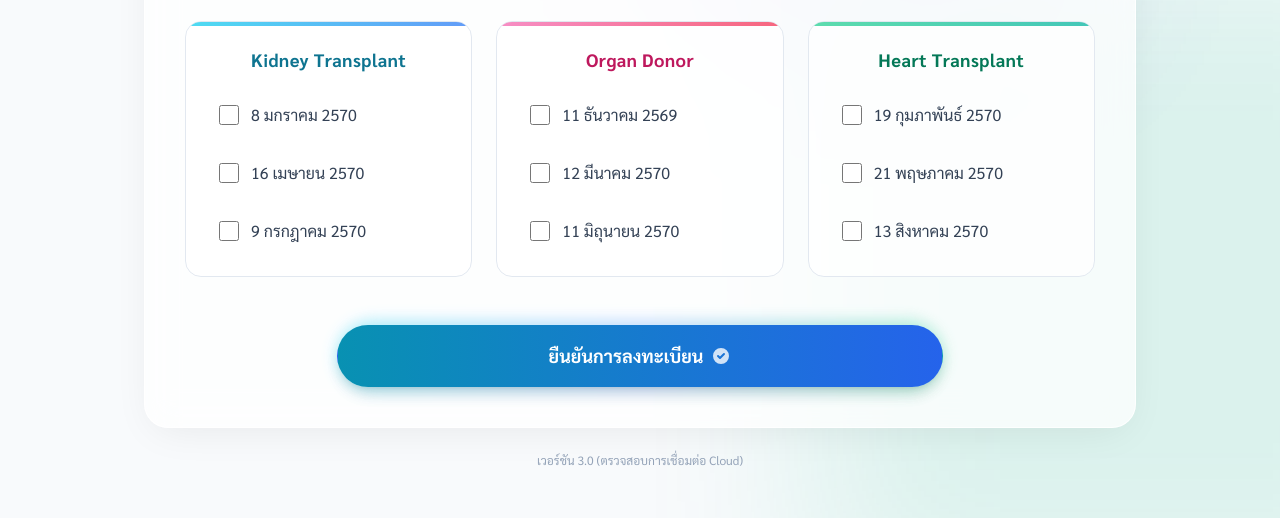
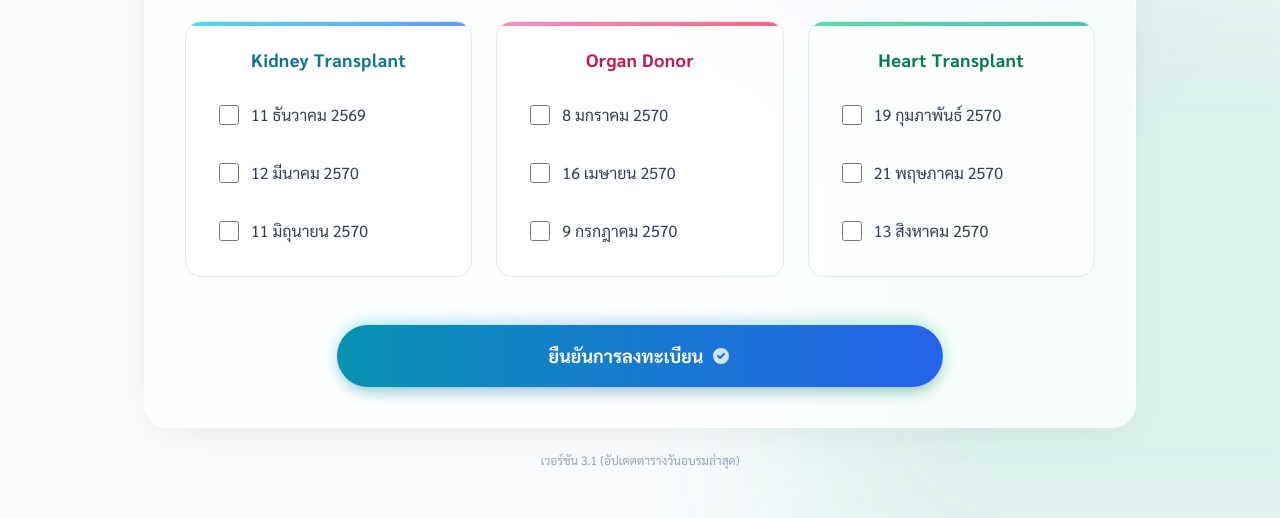
Before and after one commit to jiravutrj-cloud/organttls, a plain HTML site: page index.html in a window 1280 px wide. Shown: the part 916-1434 px from the top of the page. Drawn offline with nearby package versions, Linux system fonts and the light colour scheme; no server answers.

Commit message:
Refactor checkbox labels and update version info
Updated labels and values for checkboxes related to kidney and organ donation dates. Changed version number in footer and adjusted table row hover effects.

```diff
--- a/index.html
+++ b/index.html
@@ -200,47 +200,47 @@
 
                     <div class="grid grid-cols-1 md:grid-cols-3 gap-5 sm:gap-6">
 
-                        <!-- Box 1 -->
+                        <!-- Box 1: Kidney Transplant -->
                         <div class="group bg-white/70 border border-slate-200 rounded-2xl p-5 sm:p-6 transition-all duration-300 hover:bg-white hover:border-cyan-400/50 hover:shadow-md relative overflow-hidden">
                             <div class="absolute top-0 left-0 w-full h-1 bg-gradient-to-r from-cyan-400 to-blue-500 opacity-80"></div>
                             <h4 class="text-base sm:text-lg font-bold text-cyan-700 text-left sm:text-center mb-4 sm:mb-5 tracking-wide">Kidney Transplant</h4>
                             <div class="space-y-3 sm:space-y-4">
                                 <label class="flex items-center space-x-3 cursor-pointer p-3 sm:p-2 bg-white sm:bg-transparent border border-slate-100 sm:border-transparent hover:bg-slate-50 rounded-xl sm:rounded-lg transition-colors shadow-sm sm:shadow-none">
-                                    <input type="checkbox" name="kidney" value="8 มกราคม 2570" class="w-6 h-6 sm:w-5 sm:h-5 rounded bg-white border-slate-300 text-cyan-500 focus:ring-cyan-500">
+                                    <input type="checkbox" name="kidney" value="11 ธันวาคม 2569" class="w-6 h-6 sm:w-5 sm:h-5 rounded bg-white border-slate-300 text-cyan-500 focus:ring-cyan-500">
+                                    <span class="text-slate-700 text-sm sm:text-base font-medium sm:font-normal">11 ธันวาคม 2569</span>
+                                </label>
+                                <label class="flex items-center space-x-3 cursor-pointer p-3 sm:p-2 bg-white sm:bg-transparent border border-slate-100 sm:border-transparent hover:bg-slate-50 rounded-xl sm:rounded-lg transition-colors shadow-sm sm:shadow-none">
+                                    <input type="checkbox" name="kidney" value="12 มีนาคม 2570" class="w-6 h-6 sm:w-5 sm:h-5 rounded bg-white border-slate-300 text-cyan-500 focus:ring-cyan-500">
+                                    <span class="text-slate-700 text-sm sm:text-base font-medium sm:font-normal">12 มีนาคม 2570</span>
+                                </label>
+                                <label class="flex items-center space-x-3 cursor-pointer p-3 sm:p-2 bg-white sm:bg-transparent border border-slate-100 sm:border-transparent hover:bg-slate-50 rounded-xl sm:rounded-lg transition-colors shadow-sm sm:shadow-none">
+                                    <input type="checkbox" name="kidney" value="11 มิถุนายน 2570" class="w-6 h-6 sm:w-5 sm:h-5 rounded bg-white border-slate-300 text-cyan-500 focus:ring-cyan-500">
+                                    <span class="text-slate-700 text-sm sm:text-base font-medium sm:font-normal">11 มิถุนายน 2570</span>
+                                </label>
+                            </div>
+                        </div>
+
+                        <!-- Box 2: Organ Donor -->
+                        <div class="group bg-white/70 border border-slate-200 rounded-2xl p-5 sm:p-6 transition-all duration-300 hover:bg-white hover:border-pink-400/50 hover:shadow-md relative overflow-hidden">
+                            <div class="absolute top-0 left-0 w-full h-1 bg-gradient-to-r from-pink-400 to-rose-500 opacity-80"></div>
+                            <h4 class="text-base sm:text-lg font-bold text-pink-700 text-left sm:text-center mb-4 sm:mb-5 tracking-wide">Organ Donor</h4>
+                            <div class="space-y-3 sm:space-y-4">
+                                <label class="flex items-center space-x-3 cursor-pointer p-3 sm:p-2 bg-white sm:bg-transparent border border-slate-100 sm:border-transparent hover:bg-slate-50 rounded-xl sm:rounded-lg transition-colors shadow-sm sm:shadow-none">
+                                    <input type="checkbox" name="organ" value="8 มกราคม 2570" class="w-6 h-6 sm:w-5 sm:h-5 rounded bg-white border-slate-300 text-pink-500 focus:ring-pink-500 accent-pink-500">
                                     <span class="text-slate-700 text-sm sm:text-base font-medium sm:font-normal">8 มกราคม 2570</span>
                                 </label>
                                 <label class="flex items-center space-x-3 cursor-pointer p-3 sm:p-2 bg-white sm:bg-transparent border border-slate-100 sm:border-transparent hover:bg-slate-50 rounded-xl sm:rounded-lg transition-colors shadow-sm sm:shadow-none">
-                                    <input type="checkbox" name="kidney" value="16 เมษายน 2570" class="w-6 h-6 sm:w-5 sm:h-5 rounded bg-white border-slate-300 text-cyan-500 focus:ring-cyan-500">
+                                    <input type="checkbox" name="organ" value="16 เมษายน 2570" class="w-6 h-6 sm:w-5 sm:h-5 rounded bg-white border-slate-300 text-pink-500 focus:ring-pink-500 accent-pink-500">
                                     <span class="text-slate-700 text-sm sm:text-base font-medium sm:font-normal">16 เมษายน 2570</span>
                                 </label>
                                 <label class="flex items-center space-x-3 cursor-pointer p-3 sm:p-2 bg-white sm:bg-transparent border border-slate-100 sm:border-transparent hover:bg-slate-50 rounded-xl sm:rounded-lg transition-colors shadow-sm sm:shadow-none">
-                                    <input type="checkbox" name="kidney" value="9 กรกฎาคม 2570" class="w-6 h-6 sm:w-5 sm:h-5 rounded bg-white border-slate-300 text-cyan-500 focus:ring-cyan-500">
+                                    <input type="checkbox" name="organ" value="9 กรกฎาคม 2570" class="w-6 h-6 sm:w-5 sm:h-5 rounded bg-white border-slate-300 text-pink-500 focus:ring-pink-500 accent-pink-500">
                                     <span class="text-slate-700 text-sm sm:text-base font-medium sm:font-normal">9 กรกฎาคม 2570</span>
                                 </label>
                             </div>
                         </div>
 
-                        <!-- Box 2 -->
-                        <div class="group bg-white/70 border border-slate-200 rounded-2xl p-5 sm:p-6 transition-all duration-300 hover:bg-white hover:border-pink-400/50 hover:shadow-md relative overflow-hidden">
-                            <div class="absolute top-0 left-0 w-full h-1 bg-gradient-to-r from-pink-400 to-rose-500 opacity-80"></div>
-                            <h4 class="text-base sm:text-lg font-bold text-pink-700 text-left sm:text-center mb-4 sm:mb-5 tracking-wide">Organ Donor</h4>
-                            <div class="space-y-3 sm:space-y-4">
-                                <label class="flex items-center space-x-3 cursor-pointer p-3 sm:p-2 bg-white sm:bg-transparent border border-slate-100 sm:border-transparent hover:bg-slate-50 rounded-xl sm:rounded-lg transition-colors shadow-sm sm:shadow-none">
-                                    <input type="checkbox" name="organ" value="11 ธันวาคม 2569" class="w-6 h-6 sm:w-5 sm:h-5 rounded bg-white border-slate-300 text-pink-500 focus:ring-pink-500 accent-pink-500">
-                                    <span class="text-slate-700 text-sm sm:text-base font-medium sm:font-normal">11 ธันวาคม 2569</span>
-                                </label>
-                                <label class="flex items-center space-x-3 cursor-pointer p-3 sm:p-2 bg-white sm:bg-transparent border border-slate-100 sm:border-transparent hover:bg-slate-50 rounded-xl sm:rounded-lg transition-colors shadow-sm sm:shadow-none">
-                                    <input type="checkbox" name="organ" value="12 มีนาคม 2570" class="w-6 h-6 sm:w-5 sm:h-5 rounded bg-white border-slate-300 text-pink-500 focus:ring-pink-500 accent-pink-500">
-                                    <span class="text-slate-700 text-sm sm:text-base font-medium sm:font-normal">12 มีนาคม 2570</span>
-                                </label>
-                                <label class="flex items-center space-x-3 cursor-pointer p-3 sm:p-2 bg-white sm:bg-transparent border border-slate-100 sm:border-transparent hover:bg-slate-50 rounded-xl sm:rounded-lg transition-colors shadow-sm sm:shadow-none">
-                                    <input type="checkbox" name="organ" value="11 มิถุนายน 2570" class="w-6 h-6 sm:w-5 sm:h-5 rounded bg-white border-slate-300 text-pink-500 focus:ring-pink-500 accent-pink-500">
-                                    <span class="text-slate-700 text-sm sm:text-base font-medium sm:font-normal">11 มิถุนายน 2570</span>
-                                </label>
-                            </div>
-                        </div>
-
-                        <!-- Box 3 -->
+                        <!-- Box 3: Heart Transplant -->
                         <div class="group bg-white/70 border border-slate-200 rounded-2xl p-5 sm:p-6 transition-all duration-300 hover:bg-white hover:border-emerald-400/50 hover:shadow-md relative overflow-hidden">
                             <div class="absolute top-0 left-0 w-full h-1 bg-gradient-to-r from-emerald-400 to-teal-500 opacity-80"></div>
                             <h4 class="text-base sm:text-lg font-bold text-emerald-700 text-left sm:text-center mb-4 sm:mb-5 tracking-wide">Heart Transplant</h4>
@@ -277,7 +277,7 @@
 
         <!-- ตัวบอกเวอร์ชัน (เอาไว้ตรวจสอบว่าโหลด Cache ใหม่หรือยัง) -->
         <div class="text-center text-xs text-slate-400 mt-6 mb-2">
-            เวอร์ชัน 3.0 (ตรวจสอบการเชื่อมต่อ Cloud)
+            เวอร์ชัน 3.1 (อัปเดตตารางวันอบรมล่าสุด)
         </div>
     </div>
 
@@ -349,7 +349,7 @@
         import { initializeApp } from "https://www.gstatic.com/firebasejs/11.6.1/firebase-app.js";
         import { getFirestore, doc, collection, addDoc, updateDoc, deleteDoc, onSnapshot } from "https://www.gstatic.com/firebasejs/11.6.1/firebase-firestore.js";
 
-        // Config ฐานข้อมูลของคุณ (ตรวจสอบแล้วว่าถูกต้อง)
+        // Config ฐานข้อมูลของคุณ
         const firebaseConfig = {
             apiKey: "AIzaSyCJPNRtc1BSvpmfJP-Y1HcirWEPvWdiHxo",
             authDomain: "register-612dc.firebaseapp.com",
@@ -473,7 +473,7 @@
             } else {
                 emptyState.style.display = 'none';
                 registrations.forEach((reg) => {
-                    const row = `<tr class="hover:bg-slate-800/60 transition duration-150 group">
+                    const row = `<tr class="hover:bg-slate-50 transition duration-150 group">
                         <td class="px-6 py-4 font-medium text-slate-800">${reg.fullName}</td>
                         <td class="px-6 py-4 text-slate-700">${reg.profession}</td>
                         <td class="px-6 py-4 text-slate-700">${reg.department}</td>
```
